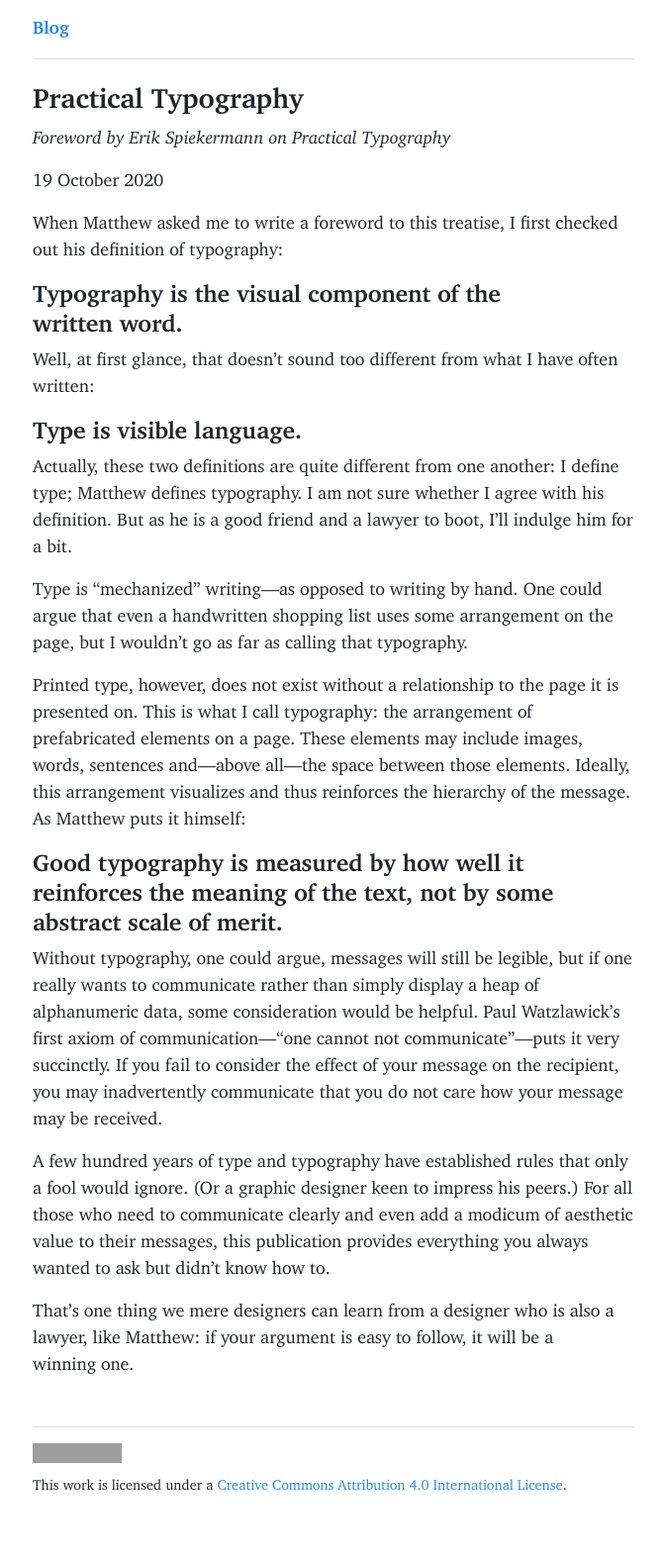
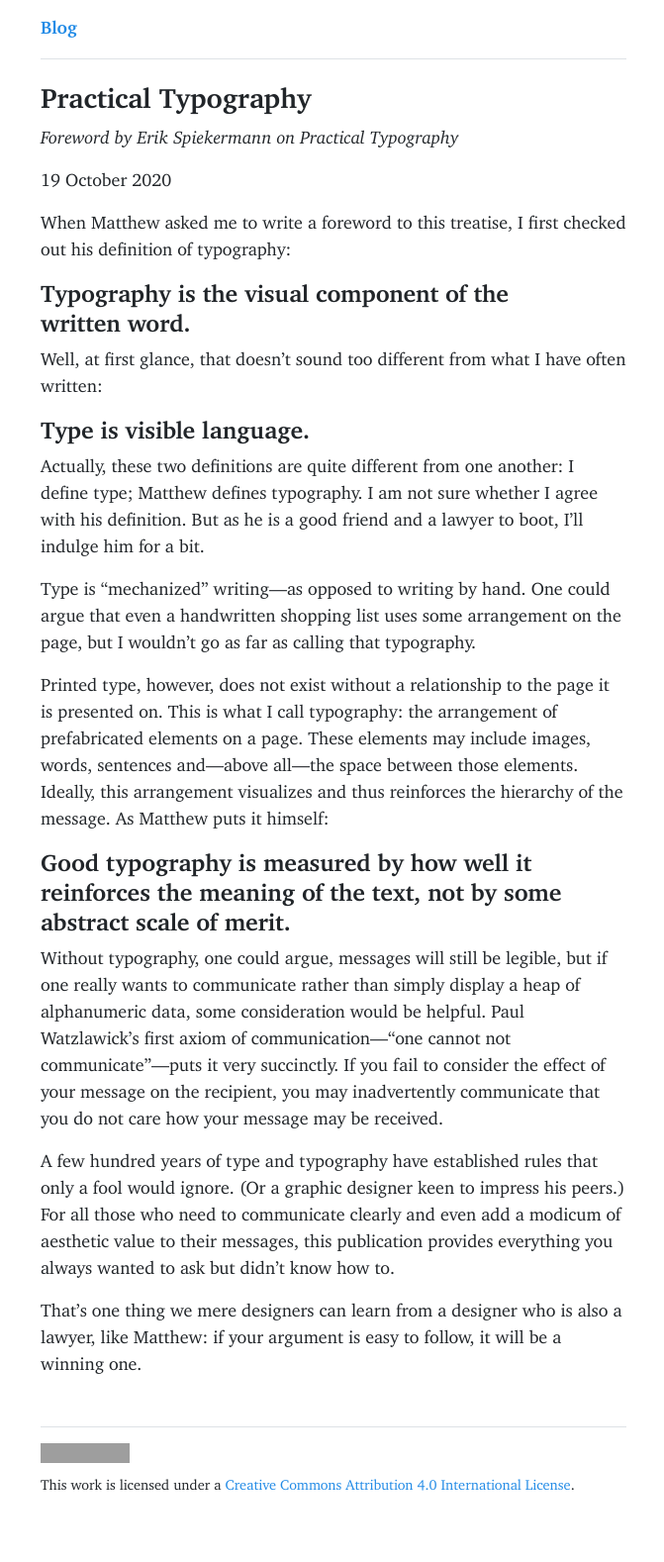
Before and after one commit to reedeeng/blog, a Jekyll site: the page built from _posts/2020-10-19-practical-typography.md, in a window 1280 px wide. Shown: the whole page at 99% size, without its empty margins (303-974 px from the left). Built offline with Jekyll 4.4.1, drawn with Linux system fonts in a browser that asks for light colours; grey boxes are pictures that could not be loaded.

Commit message:
Update _base.scss

```diff
--- a/_sass/_base.scss
+++ b/_sass/_base.scss
@@ -36,7 +36,7 @@
   margin-top: 0;
   margin-bottom: .5rem;
   line-height: 1.25;
-  font-weight: 600;
+  font-weight: 700;
 }
 
 h1 {
@@ -65,8 +65,8 @@
 //
 .container {
   max-width: 40rem;
-  padding-left: $spacer;
-  padding-right: $spacer;
+  padding-left: $spacer-2;
+  padding-right: $spacer-2;
   margin-left: auto;
   margin-right: auto;
 }
```
